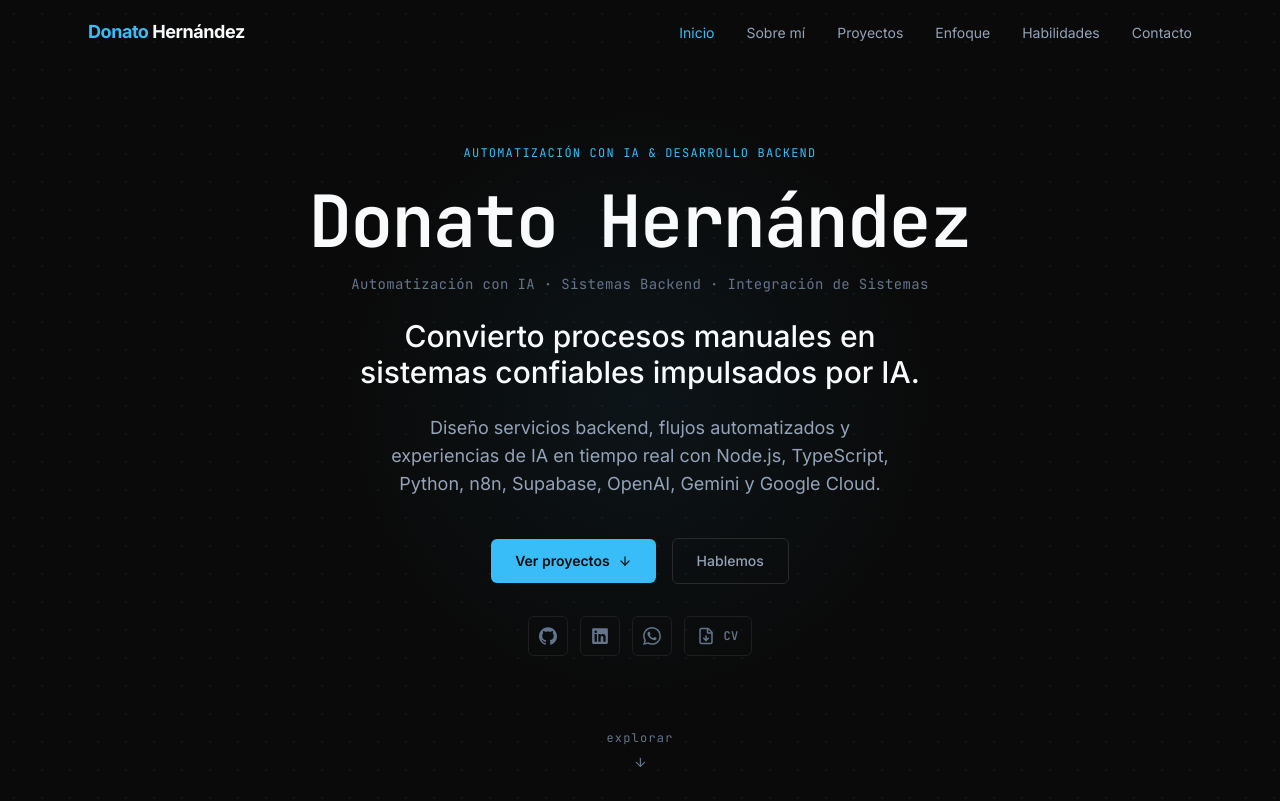
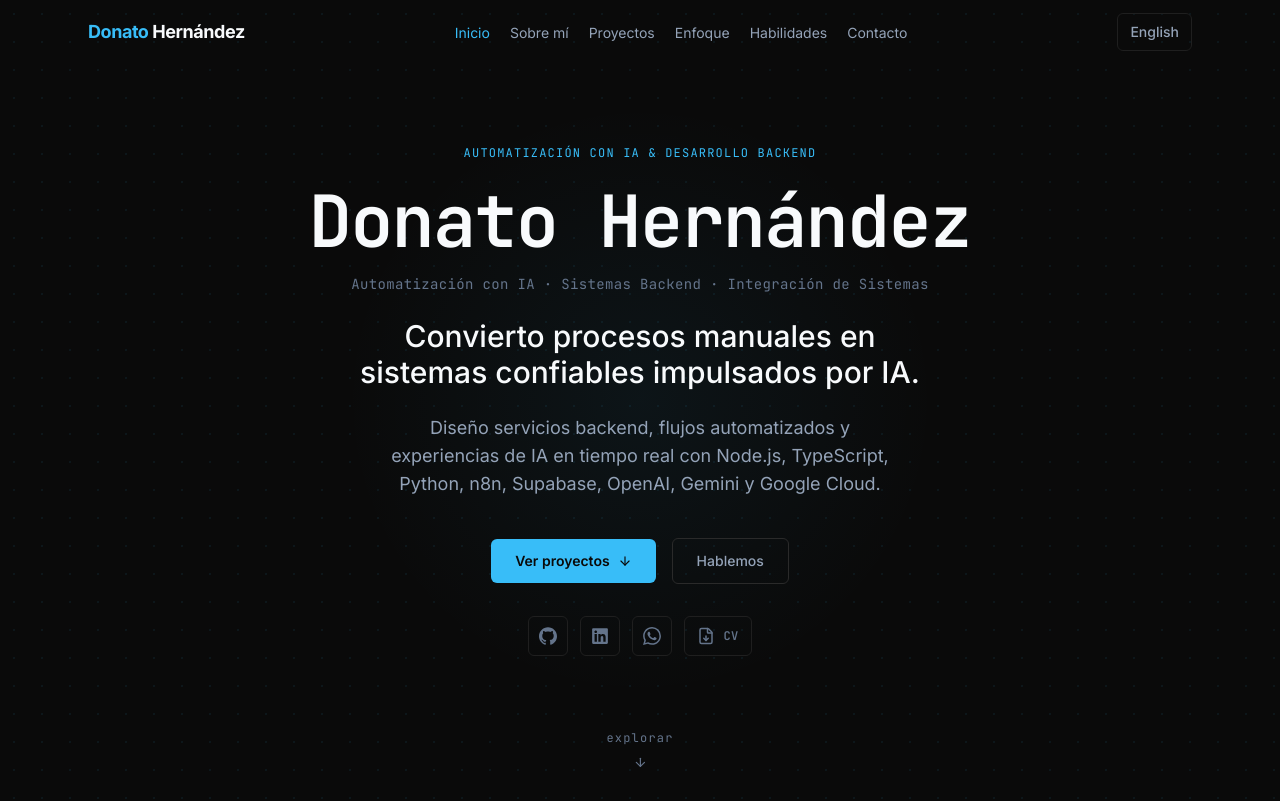
Before and after one commit to Donatohernandez/Portafolio-Donato, a Next.js app: page / in a window 1280 px wide. Shown: the top 801 px of the page. Built offline with nearby package versions, Linux system fonts and the light colour scheme.

Commit message:
feat: agregar cambio a inglés en navegación

```diff
--- a/src/components/layout/Navbar.tsx
+++ b/src/components/layout/Navbar.tsx
@@ -100,7 +100,7 @@ export function Navbar() {
           </span>
 
           {/* Desktop links */}
-          <ul className="hidden sm:flex items-center gap-8">
+          <ul className="hidden lg:flex items-center gap-5">
             {nav.links.map((link) => {
               const id = link.href.slice(1);
               const isActive = activeSection === id;
@@ -121,17 +121,28 @@ export function Navbar() {
             })}
           </ul>
 
+          <div className="flex items-center gap-2">
+            <a
+              href="https://donatohernandez.dev"
+              hrefLang="en"
+              lang="en"
+              aria-label="Cambiar a inglés"
+              className="inline-flex items-center justify-center rounded-md border border-border px-3 py-2 text-sm font-medium text-text-secondary transition-colors hover:border-accent/40 hover:text-accent"
+            >
+              English
+            </a>
           {/* Mobile hamburger */}
           <button
             ref={menuButtonRef}
             onClick={() => setMenuOpen((v) => !v)}
-            className="sm:hidden flex items-center justify-center w-9 h-9 rounded-md text-text-secondary hover:text-text-primary transition-colors duration-200"
+            className="lg:hidden flex items-center justify-center w-9 h-9 rounded-md text-text-secondary hover:text-text-primary transition-colors duration-200"
             aria-label={menuOpen ? "Cerrar menú" : "Abrir menú"}
             aria-expanded={menuOpen}
             aria-controls="mobile-navigation"
           >
             {menuOpen ? <X size={20} /> : <Menu size={20} />}
           </button>
+          </div>
         </nav>
       </motion.header>
 
@@ -151,7 +162,7 @@ export function Navbar() {
               animate={{ opacity: 1 }}
               exit={{ opacity: 0 }}
               transition={{ duration: 0.2 }}
-              className="fixed inset-0 z-40 bg-background/60 backdrop-blur-sm sm:hidden"
+              className="fixed inset-0 z-40 bg-background/60 backdrop-blur-sm lg:hidden"
               onClick={() => setMenuOpen(false)}
             />
 
@@ -162,7 +173,7 @@ export function Navbar() {
               animate={{ x: 0 }}
               exit={{ x: "100%" }}
               transition={{ duration: 0.3, ease: [0.32, 0.72, 0, 1] }}
-              className="fixed top-0 right-0 bottom-0 z-50 w-64 bg-surface border-l border-border flex flex-col sm:hidden"
+              className="fixed top-0 right-0 bottom-0 z-50 w-64 bg-surface border-l border-border flex flex-col lg:hidden"
             >
               {/* Drawer header */}
               <div className="h-16 flex items-center justify-between px-6 border-b border-border">
```
